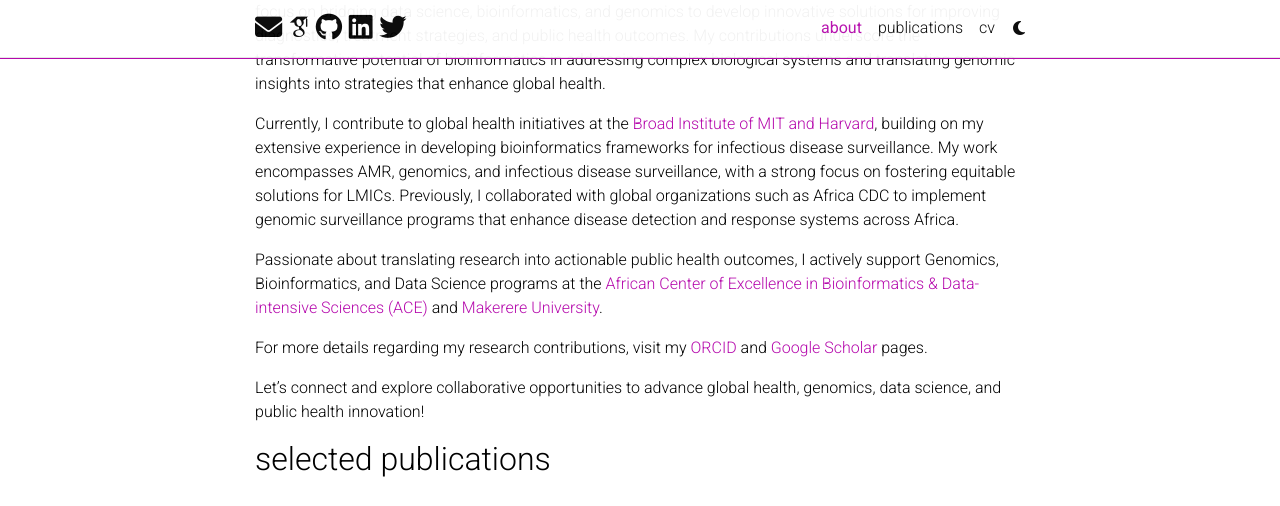
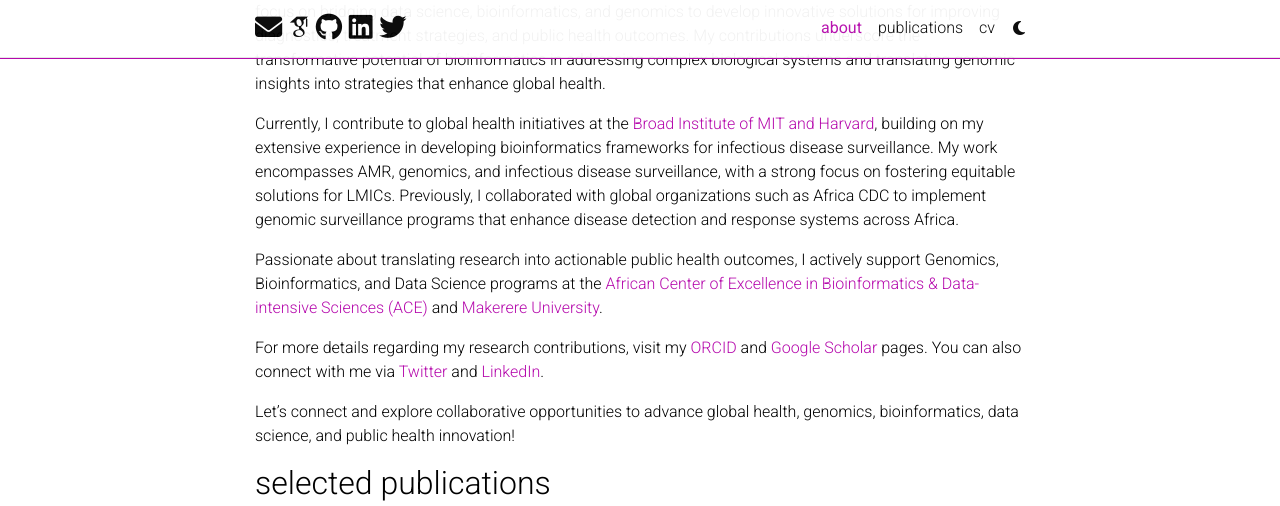
Before and after one commit to mikensubuga/mikensubuga.github.io, a Jekyll site: the page built from _pages/about.md, in a window 1280 px wide and 900 px high, scrolled down 666 px, cut to the strip 0-506 px from the top of the window. Built offline with Jekyll 4.4.1, drawn with Linux system fonts in a browser that asks for light colours; full-size pictures stand in for the smaller copies a plugin makes; some web fonts are replaced; comment, search, counter and statistics services are not loaded; a style sheet for code colours, icons or effects is not loaded.

Commit message:
Update about.md

```diff
--- a/_pages/about.md
+++ b/_pages/about.md
@@ -29,6 +29,6 @@
 
 Passionate about translating research into actionable public health outcomes, I actively support Genomics, Bioinformatics, and Data Science programs at the <a href="https://ace.ac.ug/">African Center of Excellence in Bioinformatics & Data-intensive Sciences (ACE)</a> and <a href="https://chs.mak.ac.ug/team/gerald-mboowa" target="_blank">Makerere University</a>.
 
-For more details regarding my research contributions, visit my <a href="https://orcid.org/0000-0001-8445-9414" target="_blank">ORCID</a> and <a href="https://scholar.google.com/citations?user=P9dSDhoAAAAJ" target="_blank">Google Scholar</a> pages.
+For more details regarding my research contributions, visit my <a href="https://orcid.org/0000-0001-8445-9414" target="_blank">ORCID</a> and <a href="https://scholar.google.com/citations?user=P9dSDhoAAAAJ" target="_blank">Google Scholar</a> pages. You can also connect with me via <a href="https://twitter.com/GeraldGMboowa" target="_blank">Twitter</a> and <a href="https://www.linkedin.com/in/gerald-mboowa-99020537/" target="_blank">LinkedIn</a>.
 
-Let’s connect and explore collaborative opportunities to advance global health, genomics, data science, and public health innovation!
+Let’s connect and explore collaborative opportunities to advance global health, genomics, bioinformatics, data science, and public health innovation!
```
